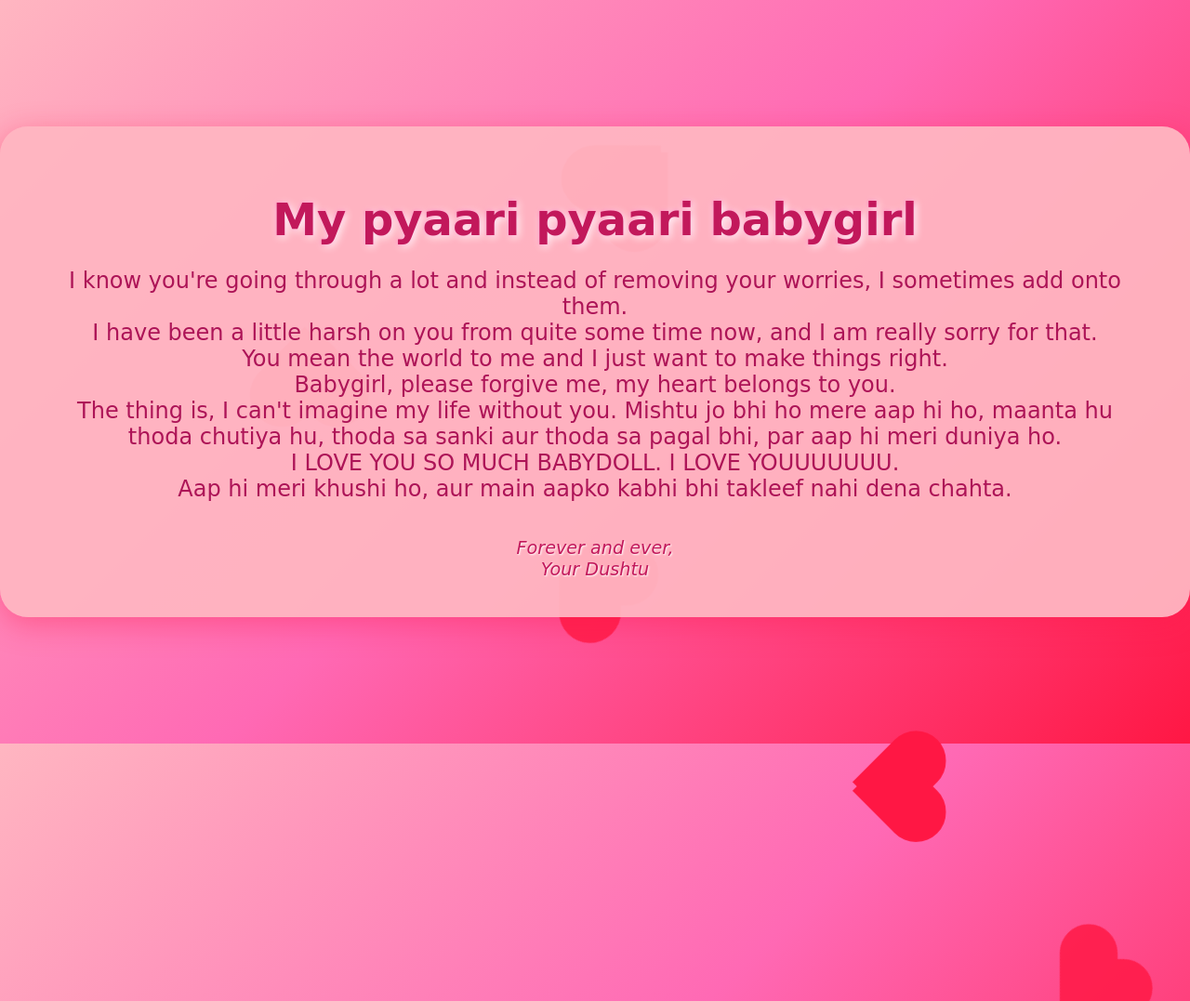
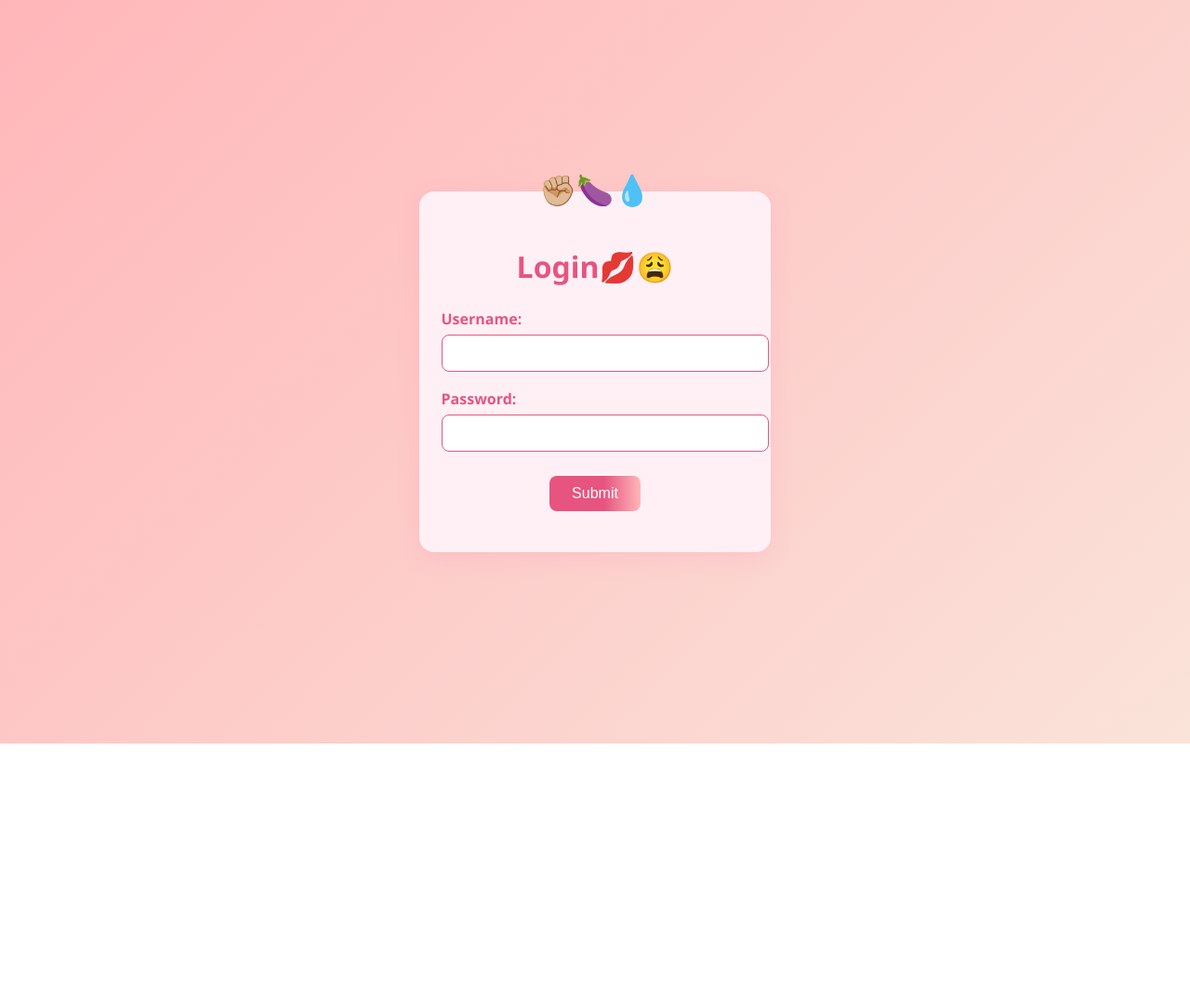
Before and after one commit to LoveMathur/mishtu, a plain HTML site: page index.html in a window 1280 px wide. Shown: the top 1077 px of the page at 93% size. After the commit the page ends 800 px from the top, so only its background shows below. Drawn offline with Linux system fonts and the light colour scheme.

Commit message:
Update index.html

```diff
--- a/index.html
+++ b/index.html
@@ -3,123 +3,140 @@
 <head>
     <meta charset="UTF-8">
     <meta name="viewport" content="width=device-width, initial-scale=1.0">
-  <title>tit-le page</title>
+    <title>Login Page</title>
     <style>
         body {
+            font-family: 'Segoe UI', Arial, sans-serif;
             margin: 0;
-      padding: 0;
-      background: linear-gradient(135deg, #ffb6c1, #ff69b4, #ff1744);
+            background: linear-gradient(135deg, #ffb6b9 0%, #fae3d9 100%);
             min-height: 100vh;
-      font-family: 'Segoe Script', cursive, Arial, sans-serif;
-      color: #fff;
             display: flex;
-      flex-direction: column;
             align-items: center;
             justify-content: center;
-      overflow: hidden;
         }
-    .apology-container {
-      background: rgba(255, 182, 193, 0.95);
-      border-radius: 30px;
-      box-shadow: 0 8px 32px 0 rgba(255, 23, 68, 0.37);
-      padding: 40px 60px;
+        .container {
+            background: #fff0f6;
+            border-radius: 16px;
+            box-shadow: 0 6px 24px rgba(255, 105, 180, 0.15);
+            max-width: 340px;
+            margin: auto;
+            padding: 32px 24px;
             text-align: center;
             position: relative;
-      z-index: 2;
         }
-    h1 {
-      font-size: 3em;
-      margin-bottom: 0.5em;
-      color: #c2185b;
-      text-shadow: 2px 2px 8px #fff, 0 0 4px #ff69b4;
+        h2 {
+            color: #e75480;
+            margin-bottom: 24px;
+            font-size: 2em;
         }
-    p {
-      font-size: 1.5em;
-      margin-bottom: 1.5em;
-      color: #ad1457;
+        label {
+            color: #e75480;
+            font-weight: bold;
+            margin-bottom: 6px;
+            display: block;
+            text-align: left;
         }
-    .heart {
+        input[type="text"], input[type="password"] {
+            width: 100%;
+            padding: 10px;
+            margin-bottom: 18px;
+            border: 1px solid #e75480;
+            border-radius: 8px;
+            background: #fff;
+            font-size: 1em;
+            transition: border-color 0.2s;
+        }
+        input[type="text"]:focus, input[type="password"]:focus {
+            border-color: #ffb6b9;
+            outline: none;
+        }
+        button[type="submit"], .hint-btn {
+            background: linear-gradient(90deg, #e75480 60%, #ffb6b9 100%);
+            color: #fff;
+            border: none;
+            border-radius: 8px;
+            padding: 10px 24px;
+            font-size: 1em;
+            cursor: pointer;
+            margin-top: 8px;
+            transition: background 0.2s;
+        }
+        button[type="submit"]:hover, .hint-btn:hover {
+            background: linear-gradient(90deg, #ffb6b9 60%, #e75480 100%);
+        }
+        .hint-btn {
+            display: none;
+            margin-top: 10px;
+        }
+        .error {
+            color: #e75480;
+            margin-top: 12px;
+            font-size: 1em;
+        }
+        /* Decorative hearts */
+        .hearts {
             position: absolute;
-      width: 60px;
-      height: 60px;
-      background: transparent;
+            top: -24px;
             left: 50%;
-      top: 50%;
-      transform: translate(-50%, -50%);
-      z-index: 1;
-      animation: floatHearts 8s linear infinite;
+            transform: translateX(-50%);
+            font-size: 2em;
+            color: #e75480;
+            pointer-events: none;
+            user-select: none;
         }
-    .heart:before,
-    .heart:after {
-      content: "";
-      position: absolute;
-      width: 60px;
-      height: 90px;
-      background: #ff1744;
-      border-radius: 60px 60px 0 0;
-      transform: rotate(-45deg);
-      left: 0;
-      top: 0;
-    }
-    .heart:after {
-      left: 30px;
-      transform: rotate(45deg);
-    }
+    </style>
+    <!-- Optional: Romantic font from Google Fonts -->
+    <link href="https://fonts.googleapis.com/css?family=Dancing+Script:700&display=swap" rel="stylesheet">
+</head>
+<body>
+    <div class="container">
+        <div class="hearts">✊🏼🍆💧</div>
+        <h2>Login💋😩</h2>
+        <form id="loginForm">
+            <label for="username">Username:</label>
+            <input type="text" id="username" name="username" required>
+            <label for="password">Password:</label>
+            <input type="password" id="password" name="password" required>
+            <button type="submit">Submit</button>
+        </form>
+        <button id="hintBtn" class="hint-btn">Hint</button>
+        <div id="errorMsg" class="error"></div>
+    </div>
+    <script>
+        const loginForm = document.getElementById('loginForm');
+        const hintBtn = document.getElementById('hintBtn');
+        const errorMsg = document.getElementById('errorMsg');
+        let attempts = 0;
 
-    /* Floating hearts animation */
-    @keyframes floatHearts {
-      0% {
-        transform: translateY(100vh) scale(1) rotate(0deg);
-        opacity: 0.7;
-      }
-      25% {
-        opacity: 1;
-      }
-      100% {
-        transform: translateY(-100vh) scale(1.3) rotate(360deg);
-        opacity: 0;
+        // Replace with your image URL
+        const hintImageUrl = "https://via.placeholder.com/150";
+
+        loginForm.addEventListener('submit', function(e) {
+            e.preventDefault();
+            const username = document.getElementById('username').value;
+            const password = document.getElementById('password').value;
+
+            // Simple check (replace with your own logic)
+            if (username === "user" && password === "pass") {
+                window.location.href = "page2.html"; // Redirect on success
+            } else {
+                attempts++;
+                errorMsg.textContent = "Invalid credentials. Try again.";
+                if (attempts >= 3) {
+                    hintBtn.style.display = "inline-block";
                 }
             }
-    /* Create multiple hearts with different timings */
-    .heart:nth-child(1) { left: 10%; animation-delay: 0s; }
-    .heart:nth-child(2) { left: 25%; animation-delay: 1s; }
-    .heart:nth-child(3) { left: 50%; animation-delay: 2s; }
-    .heart:nth-child(4) { left: 75%; animation-delay: 3s; }
-    .heart:nth-child(5) { left: 90%; animation-delay: 4s; }
-    .signature {
-      margin-top: 2em;
-      font-size: 1.2em;
-      color: #c2185b;
-      font-style: italic;
-      text-shadow: 1px 1px 2px #fff;
-    }
-  </style>
-</head>
-<body>
-  <div class="apology-container">
-    <h1>My pyaari pyaari babygirl</h1>
-    <p>
-      I know you're going through a lot and instead of removing your worries, I sometimes add onto them.<br>
-      I have been a little harsh on you from quite some time now, and I am really sorry for that.<br>
-      You mean the world to me and I just want to make things right.<br>
-      Babygirl, please forgive me, my heart belongs to you.<br>
-      The thing is, I can't imagine my life without you. Mishtu jo bhi ho mere aap hi ho, maanta hu thoda chutiya hu, thoda sa sanki aur thoda sa pagal bhi, par aap hi meri duniya ho.<br>
-      I LOVE YOU SO MUCH BABYDOLL. I LOVE YOUUUUUUU. <br>
-      Aap hi meri khushi ho, aur main aapko kabhi bhi takleef nahi dena chahta.<br>
-    </p>
-    <div class="signature">
-      Forever and ever,<br>
-      Your Dushtu
-    </div>
-  </div>
+        });
 
-  <!-- Animated hearts floating in the background -->
-  <div class="heart"></div>
-  <div class="heart"></div>
-  <div class="heart"></div>
-  <div class="heart"></div>
-  <div class="heart"></div>
-  <div class="heart"></div>
-  <div class="heart"></div>
+        hintBtn.addEventListener('click', function() {
+            // Download the image
+            const link = document.createElement('a');
+            link.href = hintImageUrl;
+            link.download = 'hint.png';
+            document.body.appendChild(link);
+            link.click();
+            document.body.removeChild(link);
+        });
+    </script>
 </body>
 </html>
```
Lines whose indentation alone changed are shown as unchanged.
